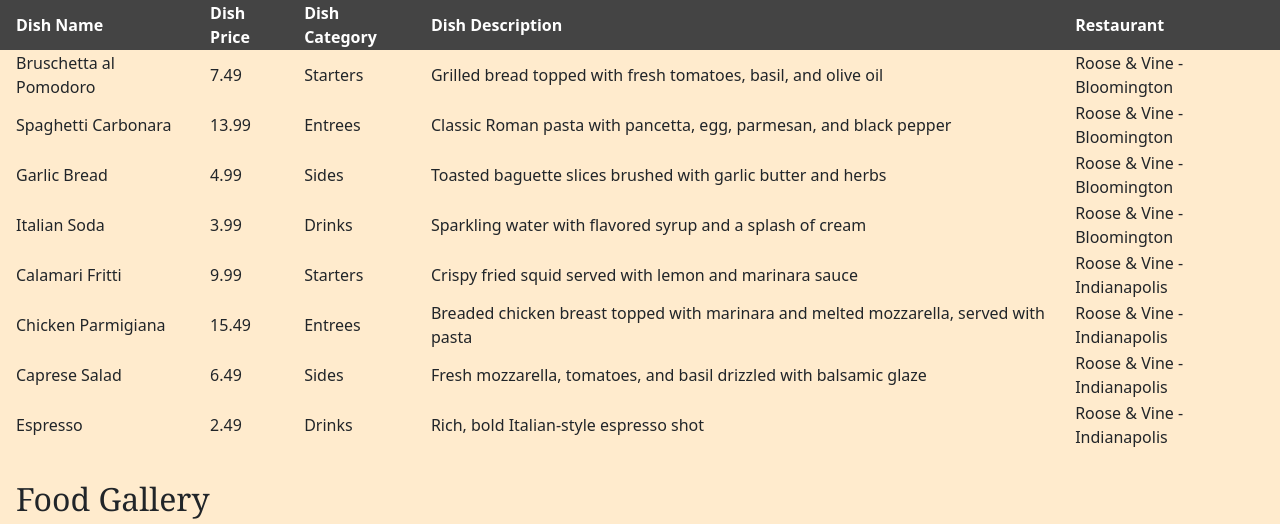
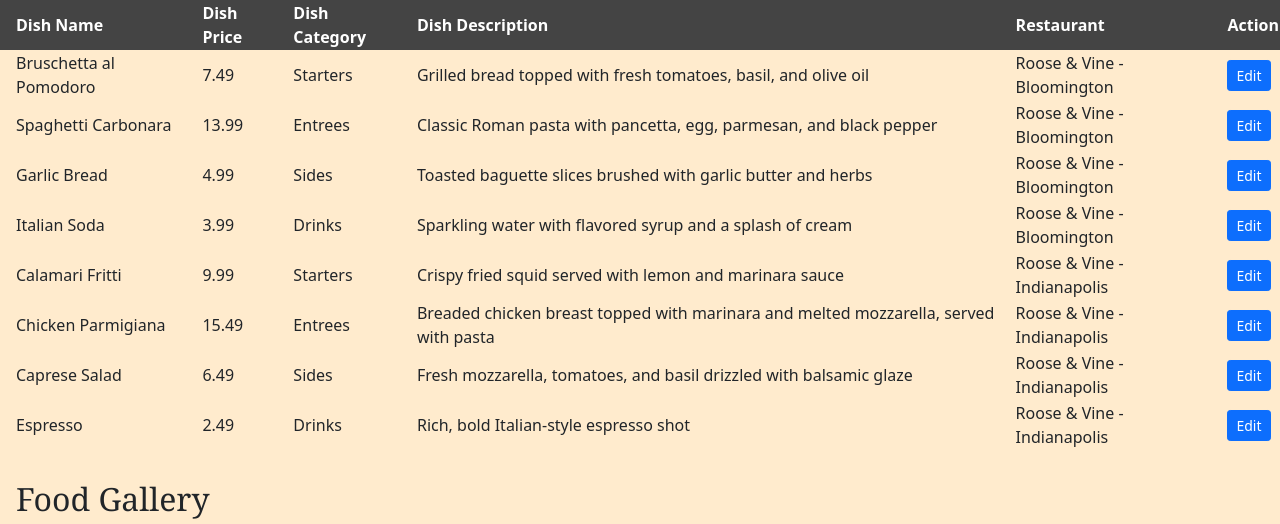
Before and after one commit to gabrielleroose/roose-vine, a PHP site: page /public.php in a window 1280 px wide. Shown: the part 56-580 px from the top of the page. Run offline with PHP 8.4, Linux system fonts and the light colour scheme; data comes from the database, SQL or seed files in the repository; data that the repository does not hold is empty.

Commit message:
Creating edit buttons

```diff
--- a/public.php
+++ b/public.php
@@ -44,6 +44,7 @@ error_reporting(E_ALL);
                 <th>Dish Category</th>
                 <th>Dish Description</th>
                 <th>Restaurant</th>
+                <th>Action</th>
             </tr>
         </thead>
 
@@ -57,6 +58,7 @@ error_reporting(E_ALL);
                     echo "<td>" . htmlspecialchars($row['category']) . "</td>";
                     echo "<td>" . htmlspecialchars($row['description']) . "</td>";
                     echo "<td>" . htmlspecialchars($row['restaurant']) . "</td>";
+                    echo "<td>" . "<a href='edit.php?id=" . urlencode($row['id']) . "' class='btn btn-primary btn-sm'>Edit</a>" . "</td>";
                     echo "</tr>";
                 }
             } else {
```
